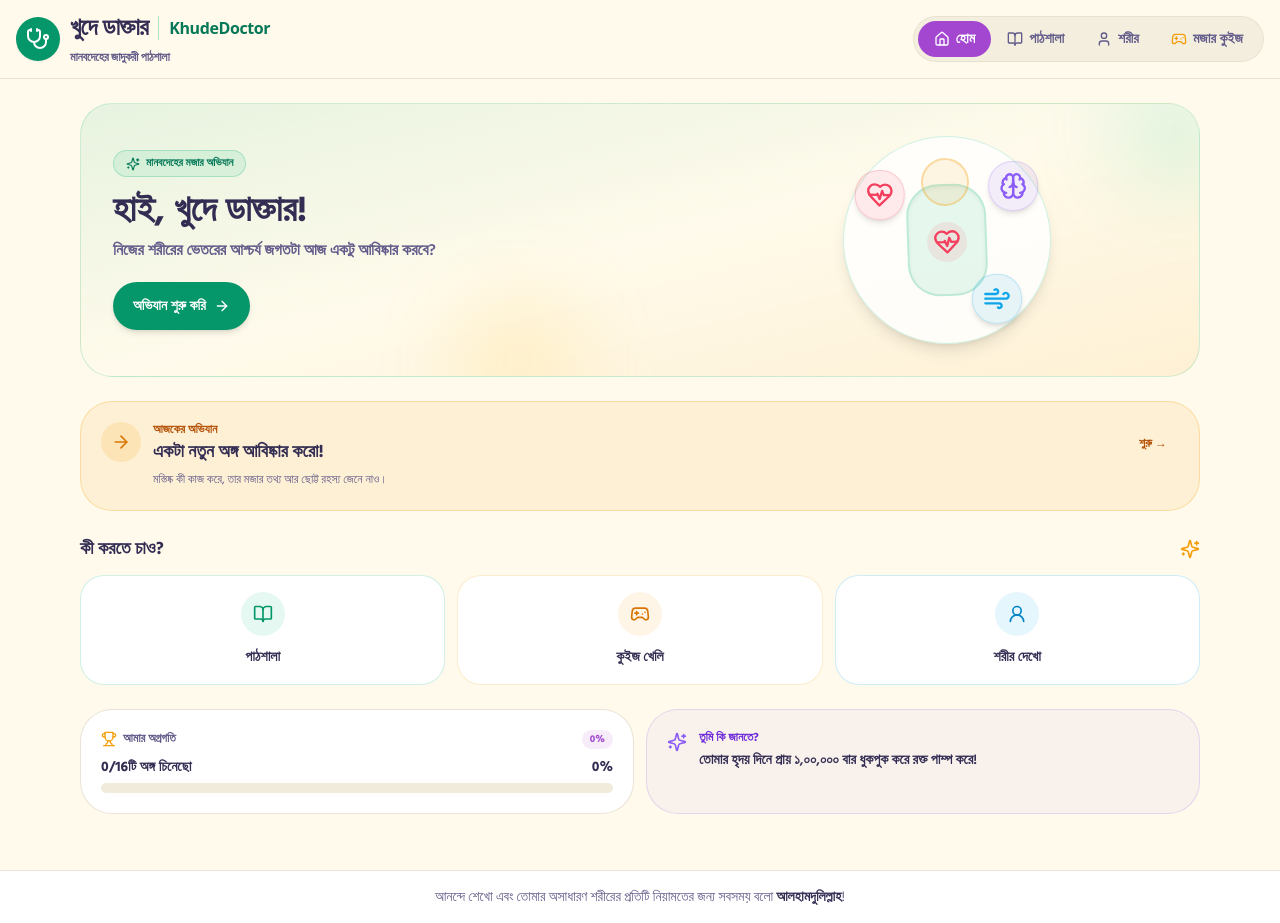
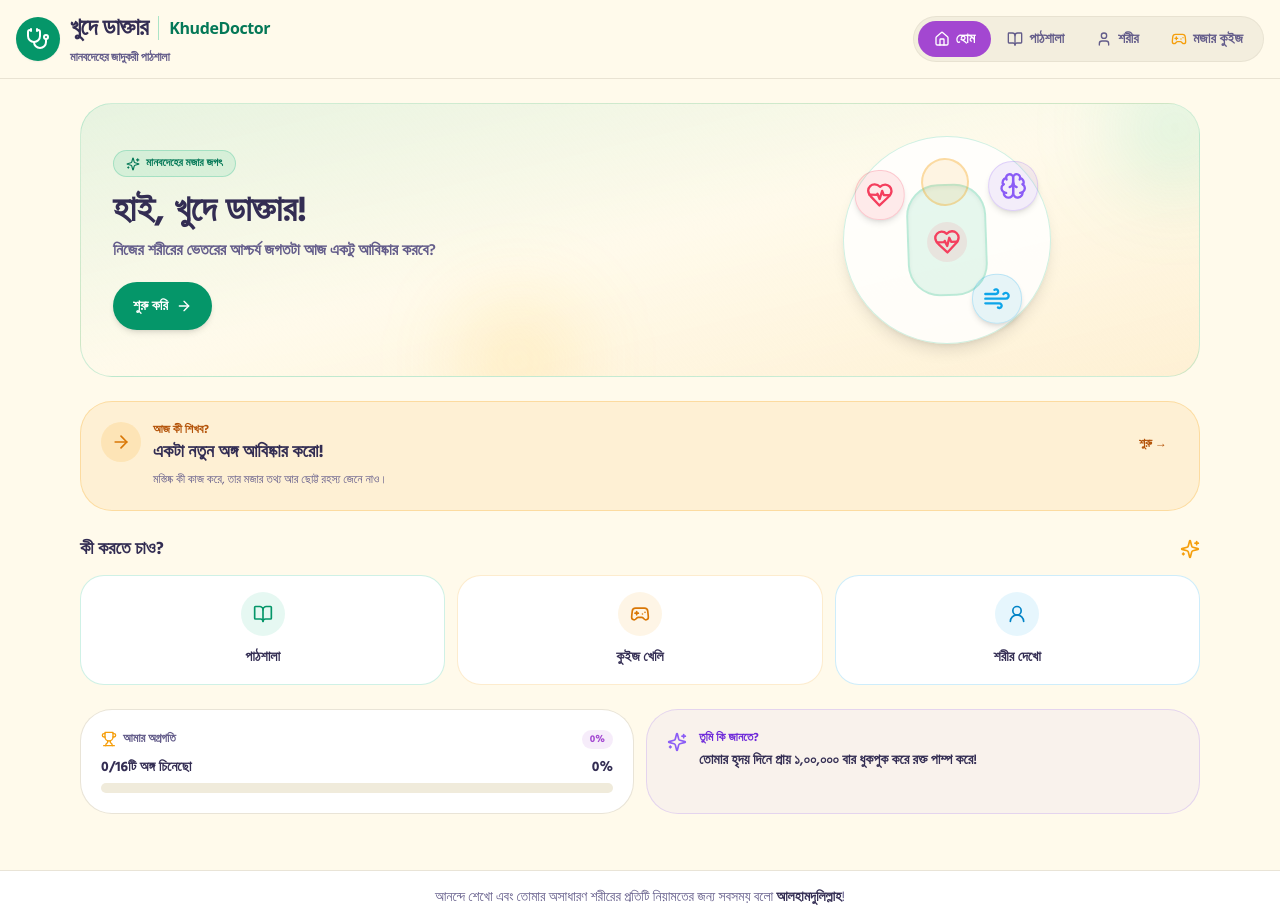
Before and after one commit to tomahmed420/KhudeDoctor-, a React (Vite) app: page / in a window 1280 px wide. Built offline with nearby package versions, Linux system fonts and the light colour scheme; the HTML template or start-up script is replaced by a standard one.

Commit message:
copy: make child-facing language more natural

```diff
--- a/src/components/wonders/HomeHub.tsx
+++ b/src/components/wonders/HomeHub.tsx
@@ -30,7 +30,7 @@ export const HomeHub = ({
         <div className="relative z-10 grid items-center gap-5 md:grid-cols-[1.15fr_.85fr]">
           <div>
             <span className="inline-flex items-center gap-1.5 rounded-full border border-emerald-500/25 bg-emerald-500/10 px-3 py-1 text-[11px] font-bangla font-bold text-emerald-700 dark:text-emerald-300">
-              <Sparkles className="h-3.5 w-3.5" /> মানবদেহের মজার অভিযান
+              <Sparkles className="h-3.5 w-3.5" /> মানবদেহের মজার জগৎ
             </span>
             <h2 className="mt-3 font-bangla text-2xl font-black leading-tight sm:text-4xl">
               হাই, খুদে ডাক্তার!
@@ -43,7 +43,7 @@ export const HomeHub = ({
               onClick={() => onOrganPick(firstUnexplored.id)}
               className="mt-5 inline-flex min-h-12 items-center justify-center gap-2 rounded-2xl bg-emerald-600 px-5 font-bangla text-sm font-black text-white shadow-md transition-transform hover:-translate-y-0.5 active:scale-95"
             >
-              অভিযান শুরু করি <ArrowRight className="h-4 w-4" />
+              শুরু করি <ArrowRight className="h-4 w-4" />
             </button>
           </div>
 
@@ -67,7 +67,7 @@ export const HomeHub = ({
           <div className="min-w-0 flex-1">
             <div className="flex flex-wrap items-center justify-between gap-2">
               <div>
-                <p className="font-bangla text-xs font-bold text-amber-700 dark:text-amber-300">আজকের অভিযান</p>
+                <p className="font-bangla text-xs font-bold text-amber-700 dark:text-amber-300">আজ কী শিখব?</p>
                 <h3 className="font-bangla text-lg font-black">একটা নতুন অঙ্গ আবিষ্কার করো!</h3>
               </div>
               <button type="button" onClick={() => onOrganPick(firstUnexplored.id)} className="rounded-xl px-3 py-2 font-bangla text-xs font-black text-amber-700 hover:bg-amber-500/10 dark:text-amber-300">
```
